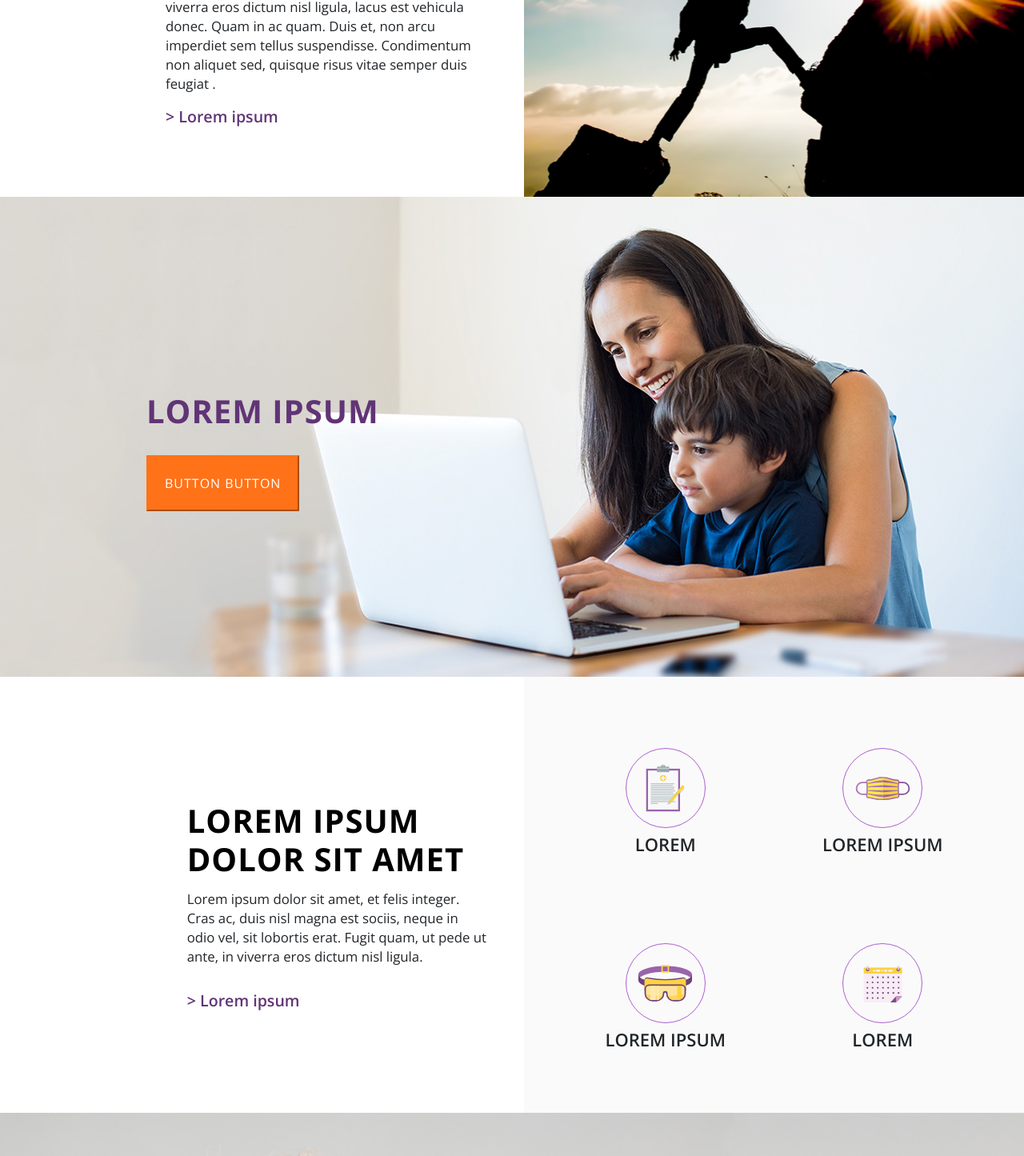
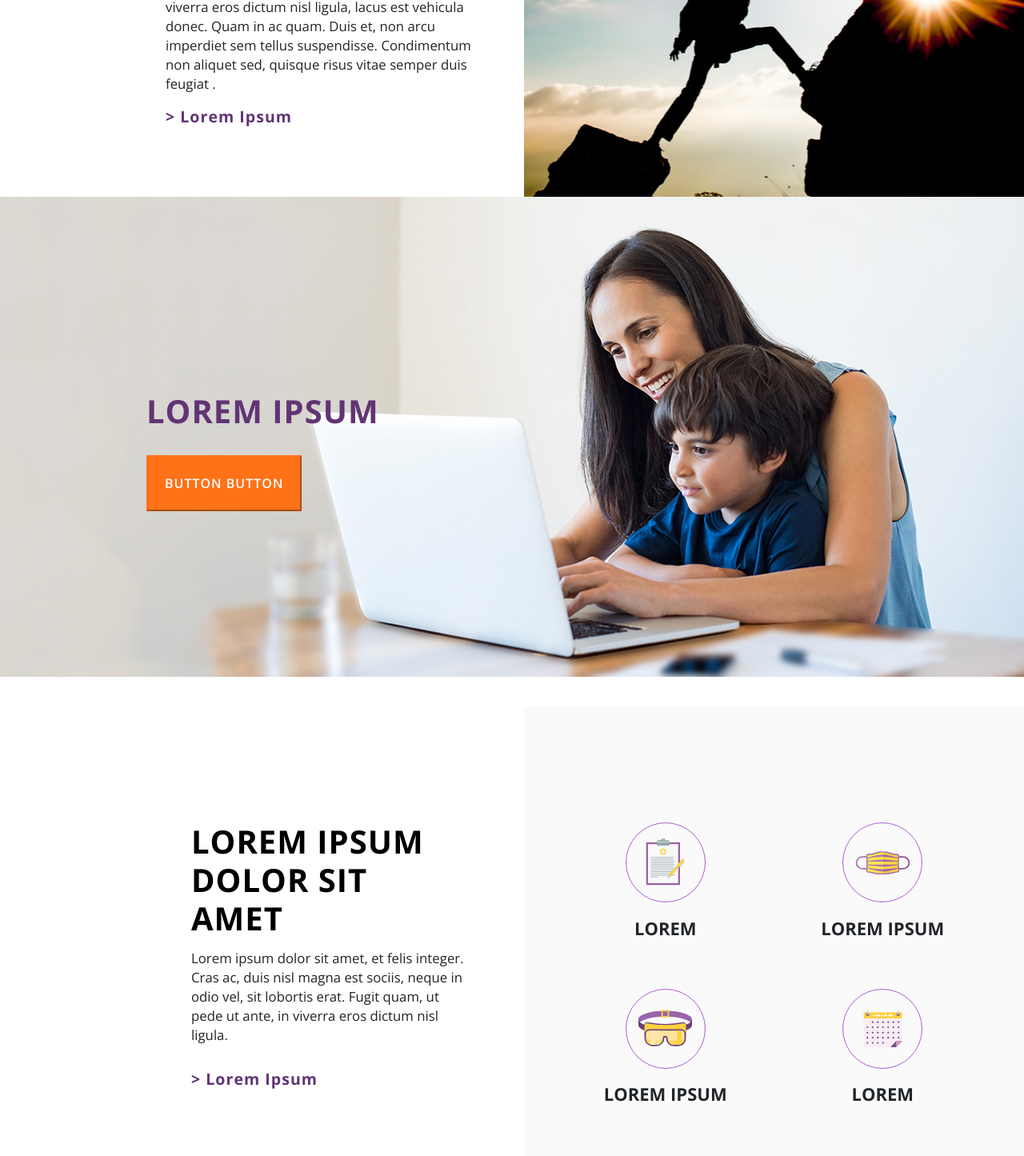
Before and after one commit to amazingshellyyy/roostergrin-demo, a React (Create React App) app in the folder roostergrin/: page / in a window 1280 px wide. Shown: the part 980-2425 px from the top of the page at 80% size. Built offline with nearby package versions, Linux system fonts and the light colour scheme.

Commit message:
clean up class and scss

```diff
--- a/roostergrin/src/assets/scss/style.scss
+++ b/roostergrin/src/assets/scss/style.scss
@@ -1,5 +1,9 @@
 @import "widths-and-spacing";
 @import url("https://fonts.googleapis.com/css2?family=Open+Sans+Condensed:wght@700&family=Open+Sans:wght@300;400;600;700;800&display=swap");
+
+* {
+  -webkit-font-smoothing: antialiased;
+}
 
 body {
   font-family: "Open Sans", sans-serif;
@@ -60,16 +64,35 @@
     color: #fff;
     border-color: #ac5fd0;
     background-color: #ac5fd0;
-    padding: 10px;
+    padding: 1.2rem;
     letter-spacing: 1px;
     font-size: 15px;
     margin-top: 35px;
+    font-weight: 700;
     text-transform: uppercase;
     &:hover {
       background-color: #ac5fd0;
       color: #fff;
       border-color: #ac5fd0;
     }
+  }
+}
+
+//button
+
+.sec-btn {
+  color: #fff;
+  border-color: #FF7218;
+  background-color: #FF7218;
+  padding: 1.5rem;
+  letter-spacing: 1px;
+  font-size: 16px;
+  text-transform: uppercase;
+  font-weight: 600;
+  &:hover {
+    background-color: #FF7218;
+    color: #fff;
+    border-color: #FF7218;
   }
 }
 
@@ -88,10 +111,11 @@
     .content {
       font-size: 1.2rem;
     }
-    a {
+    .action {
       color: #613476;
       font-size: 1.4rem;
-      font-weight: 600;
+      font-weight: 700;
+      letter-spacing:1px;
     }
   }
   .sec-image {
@@ -110,7 +134,7 @@
   background-size: cover;
   max-height: 600px;
   padding:3rem 5rem ;
-  .sec2-info {
+  .sec-info {
     margin: 7rem 1rem 7rem 3rem;
     padding: 7rem 1rem 7rem 4rem;
 
@@ -123,27 +147,15 @@
       text-transform: uppercase;
     }
 
-    .sec-btn {
-      color: #fff;
-      border-color: #FF7218;
-      background-color: #FF7218;
-      padding: 1.5rem;
-      letter-spacing: 1px;
-      font-size: 16px;
-      text-transform: uppercase;
-      &:hover {
-        background-color: #FF7218;
-        color: #fff;
-        border-color: #FF7218;
-      }
-    }
+
   }
 }
 
-.section {
-  .sec3-info {
-    // padding: 15vh 3vw 20vh 15vw;
-    padding: 25% 5% 20% 35%;
+.section3-container {
+  align-items: center;
+  .sec-info {
+    margin: 6.5rem 2rem 7rem 8rem;
+    padding: 6.5rem 2rem 7rem 8rem;
     .header {
       font-weight: 700;
       color: #000;
@@ -166,13 +178,13 @@
   .icons {
     min-height: 50%;
     text-align: center;
-    padding-top:4rem;
-    padding-bottom:2rem;
+    padding: 2rem 0;
+
   }
   .sec-bg {
     background-color: #FAFAFA;
     height:100%;
-    padding:2rem 4rem;
+    padding:8rem 4rem;
   }
 
   .icon {
@@ -180,11 +192,11 @@
     border: 1px solid #AC5FD0;
     height:100px;
     width: 100px;
-    margin: 0 auto;
     background-position: center;
     background-repeat: no-repeat;
     background-size:70%;
     margin: 5px auto;
+    margin-bottom: 1.2rem ;
   }
 
   .icon1{
@@ -203,7 +215,7 @@
   }
   .icon-title{
     font-size: 22px;
-    font-weight: 600;
+    font-weight: 700;
     line-height: 30px;
     text-transform: uppercase;
   }
@@ -217,12 +229,11 @@
   background-repeat: no-repeat;
   background-size: cover;
   min-height: 600px;
-  .sec4-info {
+  .sec-info {
     margin: 7rem 6rem 7rem 3rem;
     padding: 7rem 6rem 7rem 4rem;
     .header {
       font-weight: 700;
-      color: #000;
       font-size: 48px;
       line-height: 48px;
       letter-spacing: 1px;
@@ -236,20 +247,7 @@
     }
 
   }
-  .sec-btn {
-    color: #fff;
-    border-color: #FF7218;
-    background-color: #FF7218;
-    padding: 1.5rem;
-    letter-spacing: 1px;
-    font-size: 16px;
-    text-transform: uppercase;
-    &:hover {
-      background-color: #FF7218;
-      color: #fff;
-      border-color: #FF7218;
-    }
-  }
+
 }
 
 .section5-container {
@@ -286,11 +284,12 @@
   }
   .social-icons {
     padding-top: 1rem;
-    svg {
+    svg{
       padding:5px;
-
       height:60px;
-      fill: #613476;
+      path {
+        fill: #613476 !important;
+      }
     }
   }
 }
--- a/roostergrin/src/components/Footer.js
+++ b/roostergrin/src/components/Footer.js
@@ -1,18 +1,19 @@
-import React from 'react';
+import React from "react";
+import { ReactComponent as Facebook } from "../assets/images/facebook.svg";
+import { ReactComponent as Instagram } from "../assets/images/instagram.svg";
 
 const Footer = () => {
   return (
     <div className="social">
-    <div className="container">
-
-      <div className="social-title">Follow Us:</div>
-      <div className="social-icons">
-      <svg id="b6a437d6-3521-44ad-aa1a-e256c427128c" data-name="Layer 1" xmlns="http://www.w3.org/2000/svg" viewBox="0 0 50 50"><title>instagram</title><path d="M13.14,49.37A12.42,12.42,0,0,1,.68,37L.63,13.15A12.4,12.4,0,0,1,13,.69L36.85.63A12.44,12.44,0,0,1,49.31,13l.07,23.85A12.45,12.45,0,0,1,37,49.32ZM36.89,1.61,13,1.68A11.42,11.42,0,0,0,1.61,13.14L1.67,37A11.43,11.43,0,0,0,13.1,48.39L37,48.33A11.46,11.46,0,0,0,48.39,36.86L48.32,13A11.44,11.44,0,0,0,36.89,1.61ZM13.13,46.12A9.16,9.16,0,0,1,3.94,37L3.88,18.56H17.25l-.74.82a11.4,11.4,0,1,0,17,0l-.74-.82H46.07l0,18.31A9.17,9.17,0,0,1,37,46.06ZM4.88,19.55,4.92,37a8.18,8.18,0,0,0,8.17,8.15L37,45.08a8.18,8.18,0,0,0,8.15-8.2l0-17.33H34.9a12.39,12.39,0,1,1-19.81,0ZM25,36.11A9.13,9.13,0,1,1,34.13,27h0A9.13,9.13,0,0,1,25,36.11Zm0-17.27a8,8,0,0,0-3.23.67A8.14,8.14,0,1,0,33.14,27h0A8.16,8.16,0,0,0,25,18.84ZM42,15.6H36.66a.78.78,0,0,1-.77-.77V9.45a.78.78,0,0,1,.77-.77h3.83A2.31,2.31,0,0,1,42.8,11v3.83A.78.78,0,0,1,42,15.6Zm-5.16-1h4.94V11a1.33,1.33,0,0,0-1.32-1.32H36.87Z" /></svg>
-      <svg id="72999efa-835b-4741-88fc-8e3296749d22" data-name="Layer 1" xmlns="http://www.w3.org/2000/svg" viewBox="0 0 50 50"><title>facebook</title><path d="M28.44,45.1l-7.95,0V28.12H14.88V20.5h5.66c0-.1,0-.19,0-.29,0-.58,0-1.16,0-1.74,0-1.31,0-2.66.11-4A7.89,7.89,0,0,1,26.4,7.37,17.07,17.07,0,0,1,32.53,7l1.16.07c.23,0,.46,0,.7.08l.73.09V14.1H33.21l-.82,0c-.72,0-1.46,0-2.17.1-1.09.11-1.59.56-1.67,1.5-.09,1.2-.07,2.39,0,3.65,0,.38,0,.76,0,1.15H35l-.25,1.9c-.21,1.68-.43,3.31-.66,4.95a1.08,1.08,0,0,1-1,.78c-.8,0-1.61,0-2.42,0H28.44Zm-6.95-1,5.95,0V27.15h3.28c.8,0,1.59,0,2.39,0,0,0,0,0,0,0,.23-1.59.43-3.19.64-4.83l.1-.77H27.51V21c0-.55,0-1.09,0-1.63,0-1.29,0-2.5.05-3.75a2.5,2.5,0,0,1,2.56-2.42c.75-.08,1.52-.09,2.26-.1l.81,0h.94v-5l-.47,0L32.47,8a16.09,16.09,0,0,0-5.78.33,6.91,6.91,0,0,0-5,6.22c-.09,1.3-.1,2.64-.11,3.93,0,.58,0,1.17,0,1.75,0,.16,0,.33,0,.51v.76H15.88v5.62h5.62Z" /><path d="M39.76,1.63a8.61,8.61,0,0,1,8.6,8.6V39.76a8.61,8.61,0,0,1-8.6,8.6H10.24a8.61,8.61,0,0,1-8.6-8.6V10.24a8.61,8.61,0,0,1,8.6-8.6H39.76m0-1H10.24A9.61,9.61,0,0,0,.62,10.24V39.76a9.61,9.61,0,0,0,9.61,9.61H39.76a9.61,9.61,0,0,0,9.61-9.61V10.24A9.61,9.61,0,0,0,39.76.62Z" /></svg>
+      <div className="container">
+        <div className="social-title">Follow Us:</div>
+        <div className="social-icons">
+          <Instagram />
+          <Facebook />
+        </div>
       </div>
     </div>
-    </div>
-  )
-}
+  );
+};
 
 export default Footer;
--- a/roostergrin/src/components/Section1.js
+++ b/roostergrin/src/components/Section1.js
@@ -15,7 +15,7 @@
             tellus suspendisse. Condimentum non aliquet sed, quisque risus vitae
             semper duis feugiat .
           </p>
-          <a href="#"> > Lorem ipsum</a>
+          <a className="action" href="#"> > Lorem Ipsum</a>
           </div>
         </div>
         <div className="col-sm p-0">
--- a/roostergrin/src/components/Section2.js
+++ b/roostergrin/src/components/Section2.js
@@ -5,7 +5,7 @@
     <div className="container-fluid section">
       <div className="row section2-container">
         <div className="col-sm">
-          <div className="sec2-info">
+          <div className="sec-info">
             <div className="header">Lorem Ipsum</div>
             <button className="sec-btn">Button button</button>
           </div>
--- a/roostergrin/src/components/Section3.js
+++ b/roostergrin/src/components/Section3.js
@@ -3,16 +3,16 @@
 const Section3 = () => {
   return (
     <div className="container-fluid section">
-      <div className="row">
+      <div className="row section3-container">
         <div className="col-sm">
-          <div className="sec3-info">
+          <div className="sec-info">
             <div className="header">Lorem ipsum dolor sit amet</div>
             <p className="content">
               Lorem ipsum dolor sit amet, et felis integer. Cras ac, duis nisl
               magna est sociis, neque in odio vel, sit lobortis erat. Fugit
               quam, ut pede ut ante, in viverra eros dictum nisl ligula.
             </p>
-            <a href="#"> > Lorem ipsum</a>
+            <a className="action" href="#"> > Lorem Ipsum</a>
           </div>
         </div>
         <div className="col-sm p-0">
--- a/roostergrin/src/components/Section4.js
+++ b/roostergrin/src/components/Section4.js
@@ -8,7 +8,7 @@
 
         </div>
         <div className="col-sm">
-          <div className="sec4-info">
+          <div className="sec-info">
             <div className="header">Lorem Ipsum</div>
             <p className="content">Lorem ipsum dolor sit amet, et felis integer. Cras ac, duis nisl magna est sociis, neque in odio vel, sit lobortis erat. Fugit quam, ut pede ut ante, in viverra eros dictum nisl ligula.</p>
             <button className="sec-btn">Button button</button>
```
